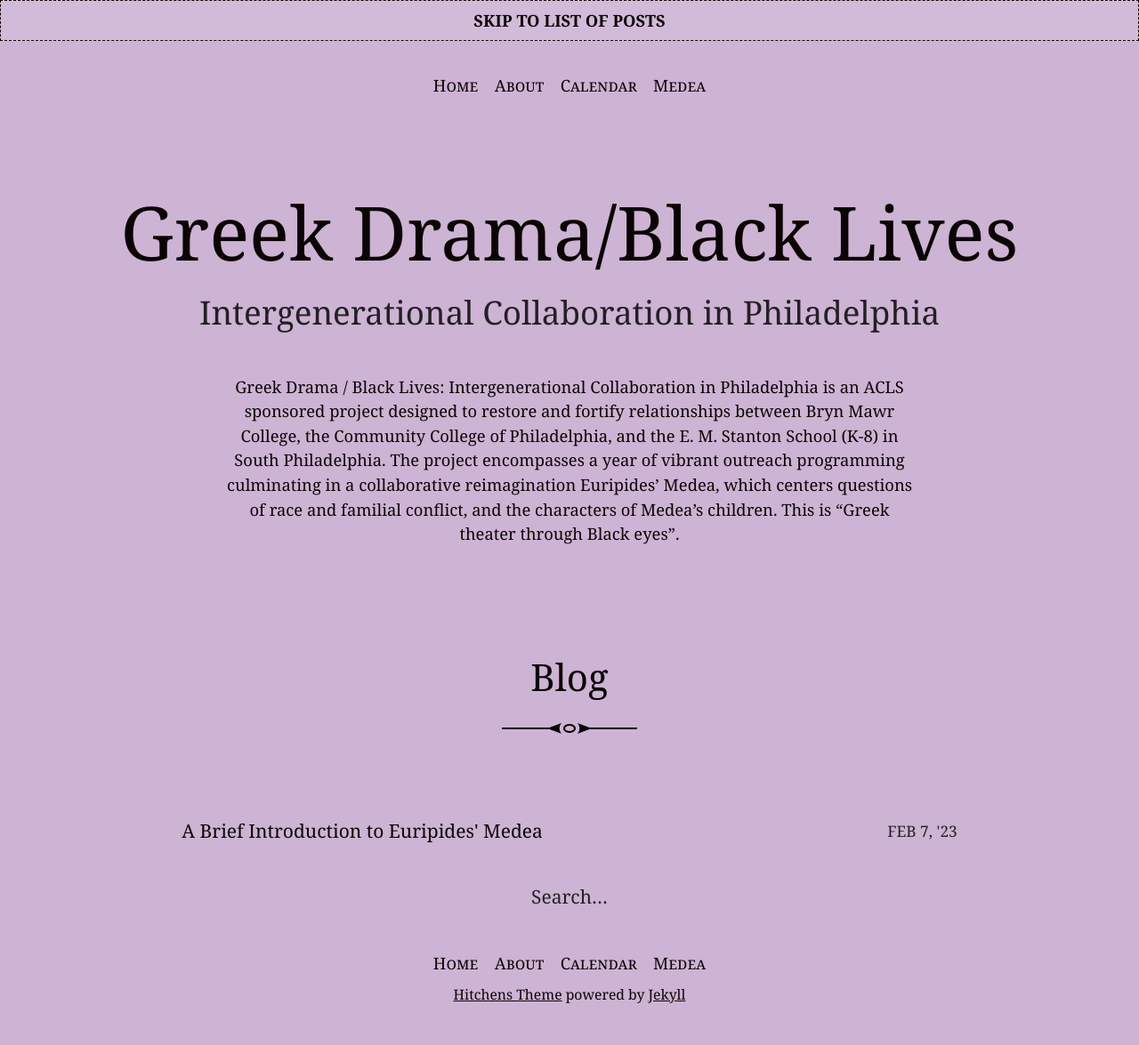
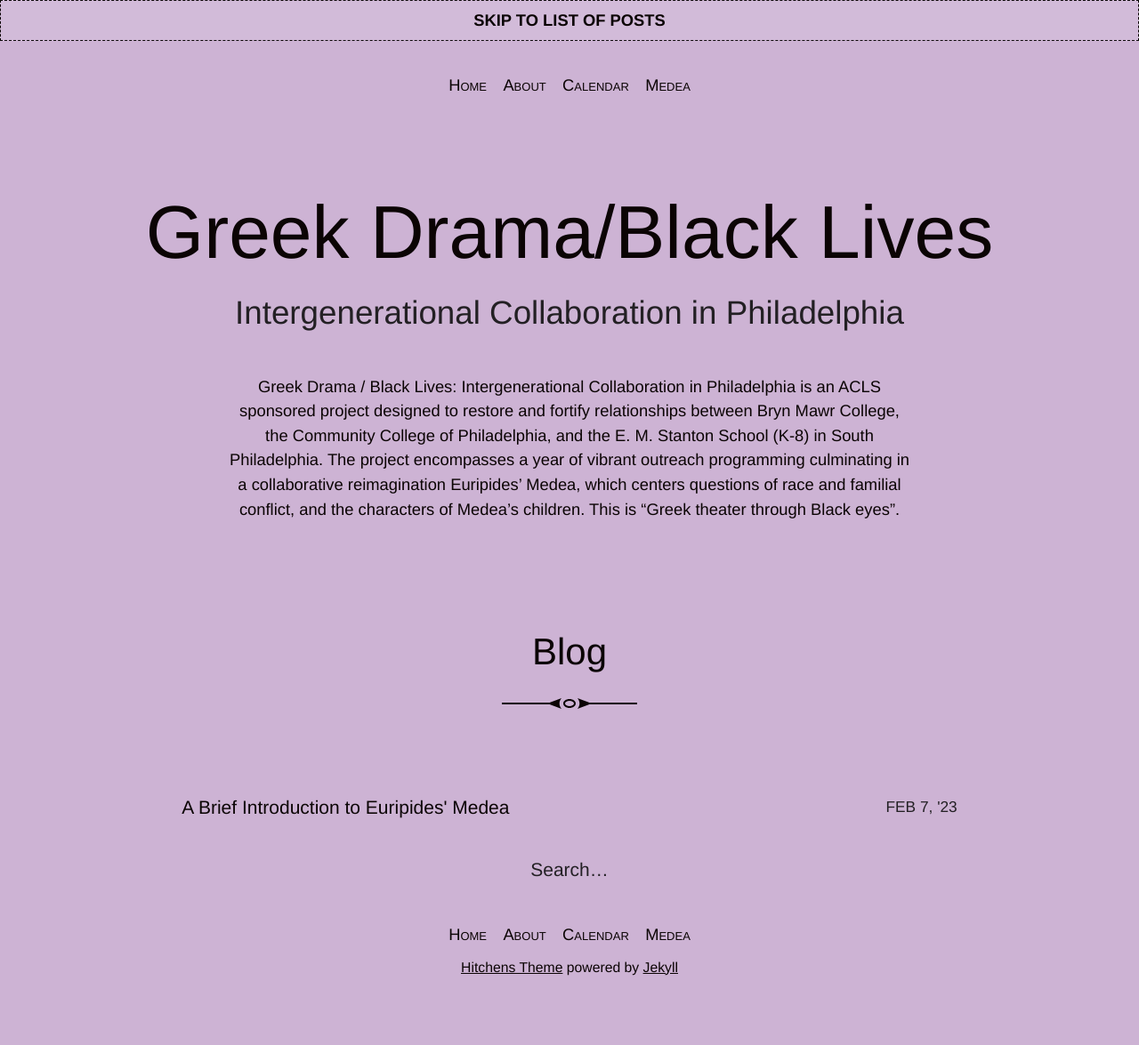
Before and after one commit to digbmc/media-medea, a Jekyll site: the page built from index.html, in a window 1280 px wide. Shown: the whole page at 89% size. Built offline with Jekyll 4.4.1, drawn with Linux system fonts in a browser that asks for light colours; the list of posts is cut into pages by our own code; after the commit the page ends 1143 px from its top, so only the background shows below that.

Commit message:
change to basic sans-serif

```diff
--- a/_sass/_variables.scss
+++ b/_sass/_variables.scss
@@ -2,7 +2,7 @@
 $highlight:           lighten($brand-color, 35%);
 $text-color:          #0b0404;
 $muted-text-color:    #232024;
-$font-family:         "Georgia", "Times New Roman", serif;
+$font-family:         "Helvetica", "Arial", sans-serif;
 
 $on-bigphone:         375px;
 $on-tablet:           768px;
```
